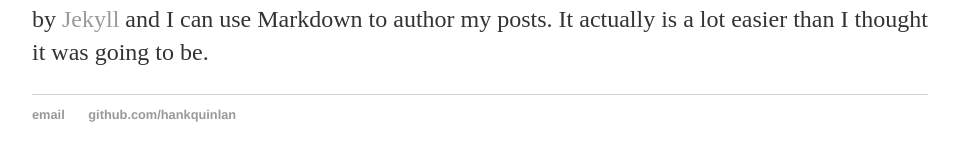
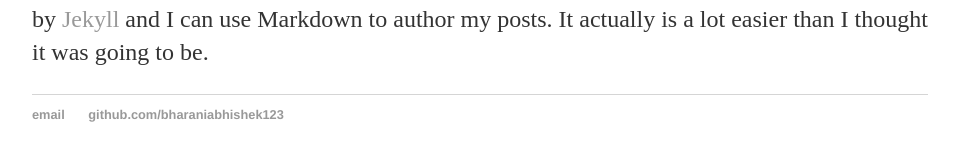
Before and after one commit to bharaniabhishek123/bharaniabhishek123.github.io, a Jekyll site: the page built from _posts/2018-08-20-getting-started-jekyll.md, in a window 1280 px wide. Shown: the part 286-447 px from the top of the page, without its empty margins (160-1119 px from the left). Built offline with Jekyll 4.4.1, drawn with Linux system fonts in a browser that asks for light colours.

Commit message:
Added content

```diff
--- a/_layouts/default.html
+++ b/_layouts/default.html
@@ -21,8 +21,8 @@
 			</div><!-- /.container -->
 			<footer>
 	    		<ul>
-	        		<li><a href="mailto:hankquinlanhub@gmail.com">email</a></li>
-	        		<li><a href="https://github.com/hankquinlan">github.com/hankquinlan</a></li>
+	        		<li><a href="mailto:bharaniabhishek123@gmail.com">email</a></li>
+	        		<li><a href="https://github.com/bharaniabhishek123">github.com/bharaniabhishek123</a></li>
 				</ul>
 			</footer>
 		</body>
```
